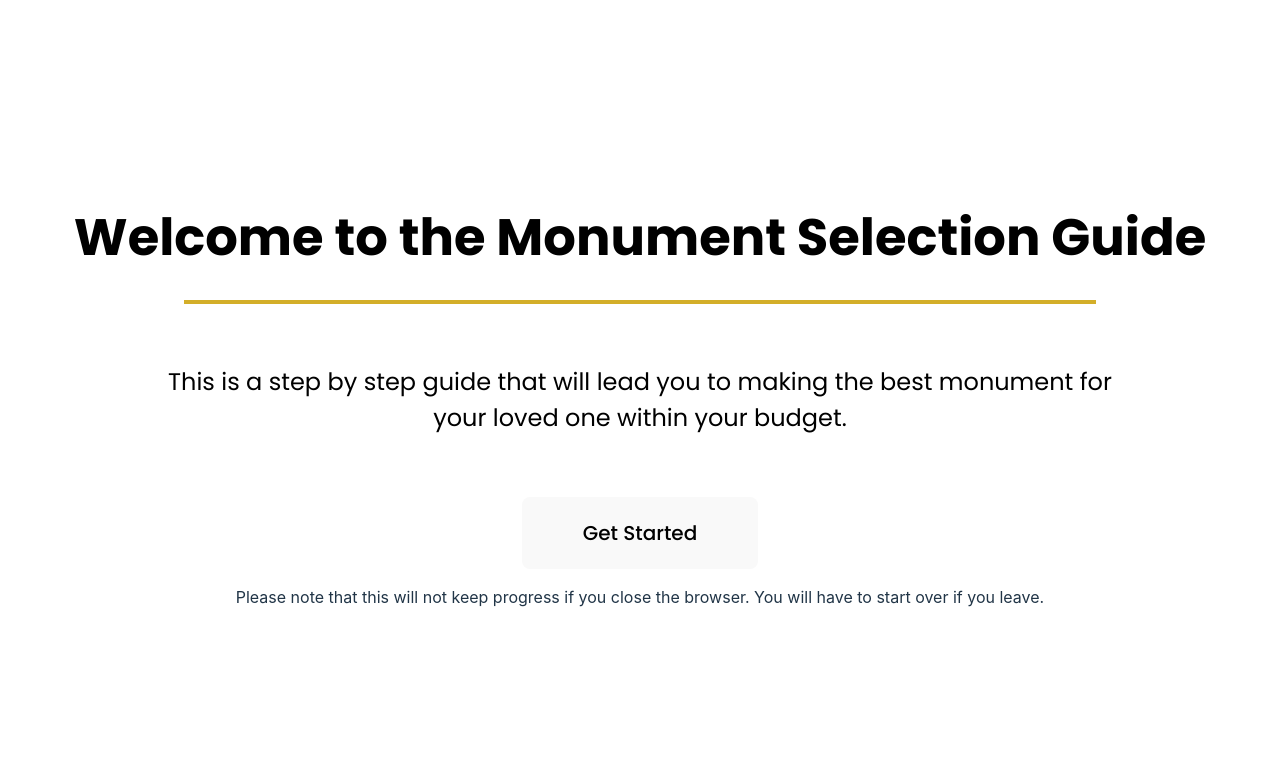
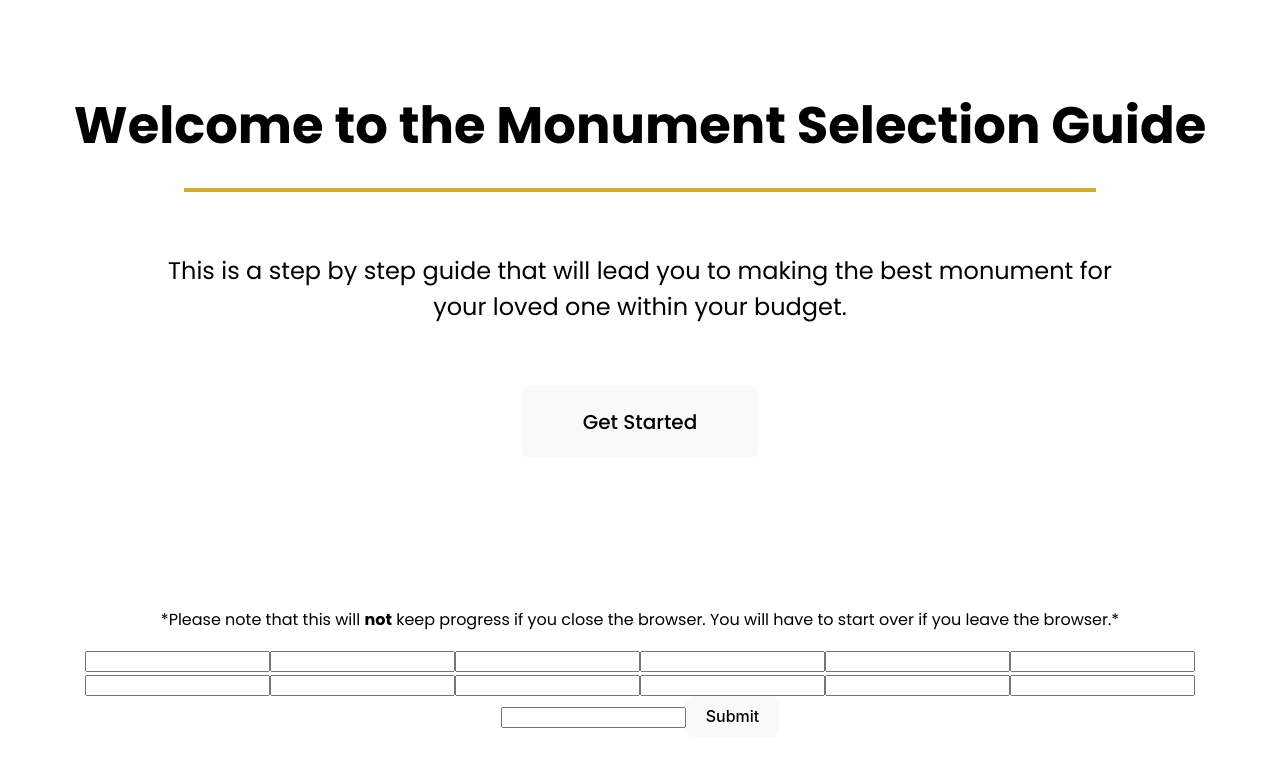
Before and after one commit to kingsteven1113/monumentselectionguide, a React (Vite) app in the folder monument-selection-guide/: page / in a window 1280 px wide. Shown: the top 766 px of the page. Built offline with nearby package versions, Linux system fonts and the light colour scheme.

Commit message:
email form

```diff
--- a/monument-selection-guide/src/Components/Pages/LandingPage/LandingPage.css
+++ b/monument-selection-guide/src/Components/Pages/LandingPage/LandingPage.css
@@ -30,4 +30,21 @@ h1 {
     padding: 20px 60px 20px 60px;
     font-family: "Poppins", sans-serif;
     font-size: 20px;
+    transition: border-color 0.15s;
 }
+
+.GetStarted:hover{
+     border-color: #D3AE29;
+     border-width: 3px;
+
+}
+.Notice {
+    font-size: 16px;
+    color: black;
+    font-family: "Poppins", sans-serif;
+    margin-top: 150px;
+
+}
+.Notice span {
+    font-weight: 700;
+}
--- a/monument-selection-guide/src/Components/Pages/LandingPage/LandingPage.jsx
+++ b/monument-selection-guide/src/Components/Pages/LandingPage/LandingPage.jsx
@@ -14,7 +14,23 @@ const LandingPage = () => {
        <div className='Line'></div>
        <p className='Description'>This is a step by step guide that will lead you to making the best monument for your loved one within your budget.</p>
        <button className='GetStarted'> Get Started</button>
-       <p className='Notice'>Please note that this will <span>not</span> keep progress if you close the browser. You will have to start over if you leave.</p>
+       <p className='Notice'>*Please note that this will <span>not</span> keep progress if you close the browser. You will have to start over if you leave the browser.*</p>
+       <form method='POST' data-email="kingsteven1113@gmail.com" className='gform' action="https://script.google.com/macros/s/AKfycbyFV7d1t2maciSgHfGuYG5EHPnnjuXEvinNnRVHLTfo4MWiDz9AEoSik_FlsaLhAojK1Q/exec">
+        <input name='Timestamp' type="text" />
+        <input name='First Name' type="text" />
+        <input name='Last Name' type="text" />
+        <input name='Email' type="text" />
+        <input name='Color' type="text" />
+        <input name='Cemetery' type="text" />
+        <input name='Budget' type="text" />
+        <input name='Shape' type="text" />
+        <input name='Finishes' type="text" />
+        <input name='Designs' type="text" />
+        <input name='Lettering' type="text" />
+        <input name='Wording' type="text" />
+        <input name='Type' type="text" />
+        <button type='submit'>Submit</button>
+       </form>
     </div>
   )
 }
```
